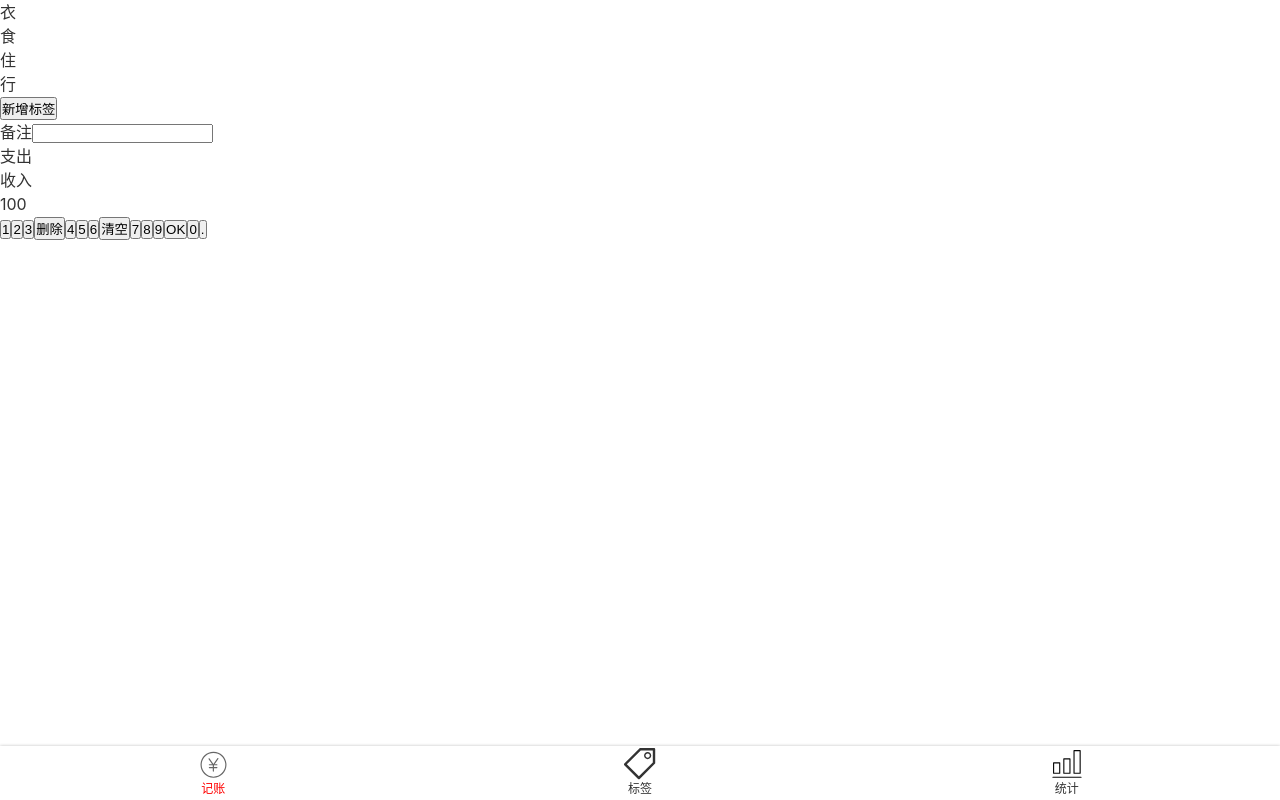
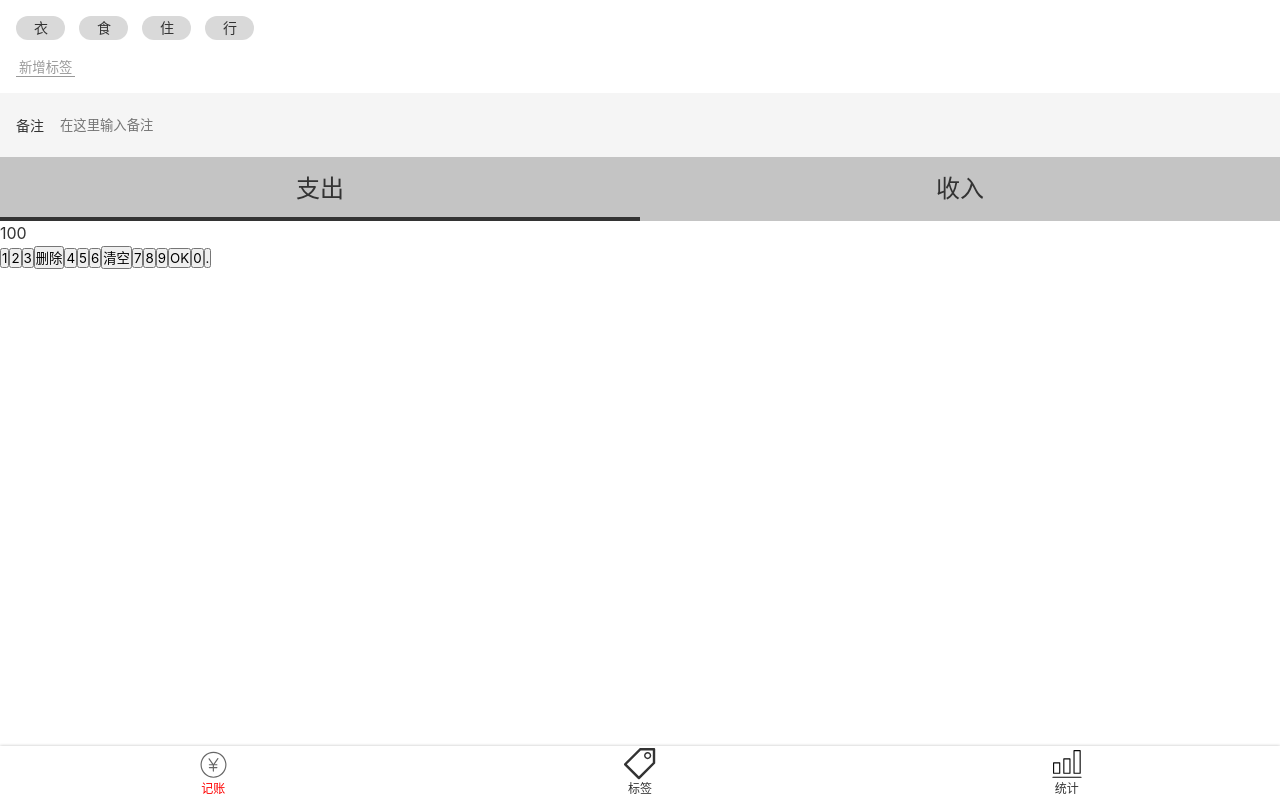
Before and after one commit to yf2050/savemoney-1, a Vue app: page /#/money in a window 1280 px wide. Built offline with nearby package versions, Linux system fonts and the light colour scheme.

Commit message:
添加css样式---tags、notes、types

```diff
--- a/src/App.vue
+++ b/src/App.vue
@@ -10,6 +10,7 @@
 
 body {
   line-height: 1.5;
+  font-size: 16px;
   font-family:$font-hei;
   color: #333;
   -webkit-font-smoothing: antialiased;
--- a/src/assets/style/reset.scss
+++ b/src/assets/style/reset.scss
@@ -8,3 +8,12 @@
   text-decoration: none;
   color: inherit;
 }
+ul,ol{
+  list-style: none;
+}
+input,button{
+  font-family: inherit;
+}
+:focus{
+  outline:none
+}
--- a/src/views/Money.vue
+++ b/src/views/Money.vue
@@ -13,8 +13,8 @@
     </div>
     <div>
       <label class="notes">
-        <span class="'name">备注</span>
-        <input type="text">
+        <span class="name">备注</span>
+        <input type="text" placeholder="在这里输入备注">
       </label>
     </div>
     <div>
@@ -53,4 +53,78 @@
 </script>
 <style lang="scss" scoped>
 @import "~@/assets/style/helper.scss";
+
+.tags {
+  font-size: 14px;
+  padding: 16px;
+
+  > .current {
+    display: flex;
+
+    > li {
+      background-color: #D9D9D9;
+      $h: 24px;
+      height: $h;
+      line-height: $h;
+      //border-radius:$h/2;
+      border-radius: (24px/2);
+      padding: 0 17px 0 18px;
+      margin-right: 14px;
+    }
+  }
+
+  > .new {
+    padding-top: 16px;
+
+    button {
+      background: transparent;
+      border: none;
+      color: #999999;
+      border-bottom: 1px solid;
+      padding: 0 3px;
+    }
+  }
+}
+
+.notes {
+  background-color: #f5f5f5;
+  font-size: 14px;
+  display: flex;
+  align-items: center;
+
+  > .name {
+    padding: 0 16px;
+  }
+
+  input {
+    height: 64px;
+    flex-grow: 1;
+    background: transparent;
+    border: none;
+  }
+}
+
+.types {
+  background: #c4c4c4;
+  display: flex;
+  text-align: center;
+  font-size: 24px;
+  > li {
+    width: 50%;
+    height: 64px;
+    display: flex;
+    align-items: center;
+    justify-content: center;
+    position: relative;
+    &.selected::after{
+      content: '';
+      position: absolute;
+      bottom:0;
+      left: 0;
+      width: 100%;
+      height: 4px;
+      background: #333;
+    }
+  }
+}
 </style>
```
